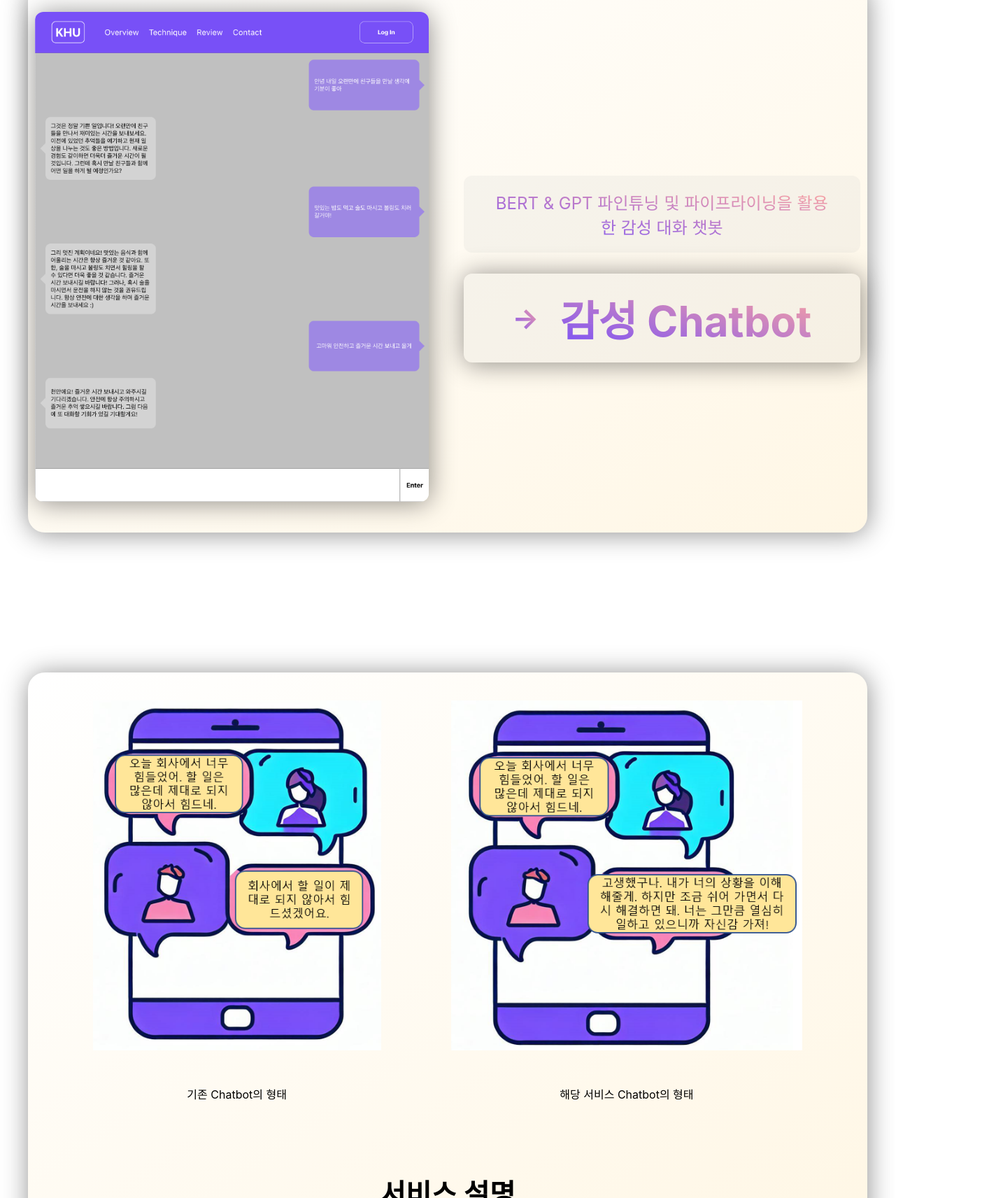
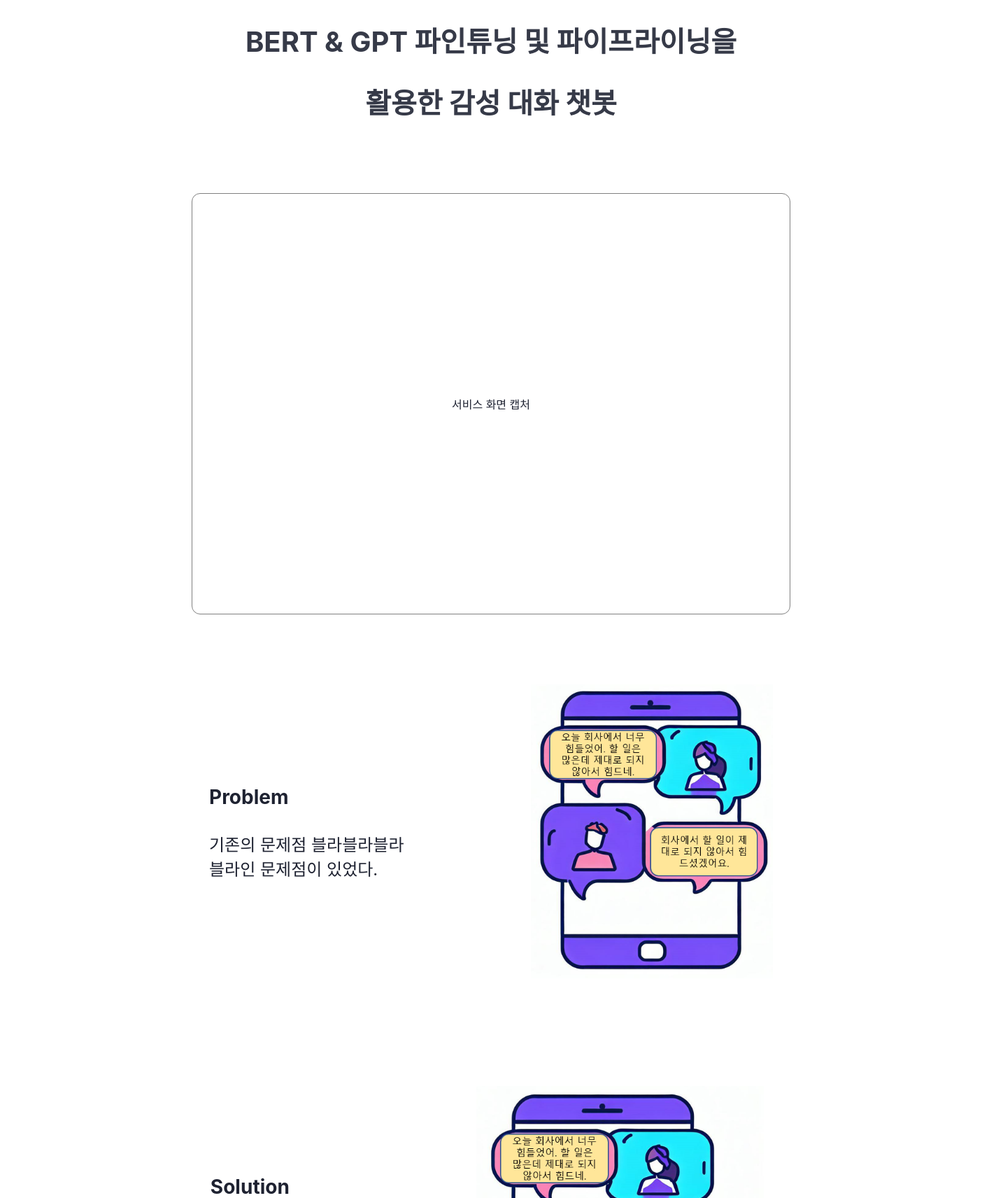
Before and after one commit to khucd-pringles/emotion-helper-web, a React (Create React App) app: page / in a window 1280 px wide. Shown: the part 348-2060 px from the top of the page at 70% size, 1404 px wide, since content can reach past the window. Built offline with nearby package versions, Linux system fonts and the light colour scheme; the HTML template or start-up script is replaced by a standard one.

Commit message:
design applying

```diff
--- a/package.json
+++ b/package.json
@@ -10,9 +10,11 @@
     "node-sass": "^7.0.3",
     "react": "^18.2.0",
     "react-dom": "^18.2.0",
+    "react-icons": "^4.9.0",
     "react-modal": "^3.16.1",
     "react-router-dom": "^6.3.0",
     "react-scripts": "5.0.1",
+    "react-type-animation": "^3.0.1",
     "web-vitals": "^2.1.4"
   },
   "scripts": {
--- a/src/view/router/main/Main.js
+++ b/src/view/router/main/Main.js
@@ -3,47 +3,161 @@
 import originalChatbot from "../../asset/images/original_chatbot.png";
 import outChatbot from "../../asset/images/ours_chatbot.png";
 import serviceCapture from "../../asset/images/service-capture.png";
+import serviceDescription from "../../asset/images/service-description.png";
+// import AiOutlineArrowDown from "react-icons/ai";
+import {TypeAnimation} from 'react-type-animation';
+
+const Feel = [
+    {"label": "가난한", color: 'darkgray'},
+    {"label": "불우한", color: 'lightgray'},
+    {"label": "감사하는", color: 'darkgray'},
+    {"label": "걱정스러운", color: 'lightgray'},
+    {"label": "고립된", color: 'darkgray'},
+    {"label": "괴로워하는", color: 'lightgray'},
+    {"label": "구역질 나는", color: 'darkgray'},
+    {"label": "기쁨", color: 'lightgray'},
+    {"label": "낙담한", color: 'darkgray'},
+    {"label": "의식하는", color: 'lightgray'},
+    {"label": "노여워하는", color: 'darkgray'},
+    {"label": "눈물이 나는", color: 'lightgray'},
+    {"label": "느긋", color: 'lightgray'},
+    {"label": "당혹스러운", color: 'darkgray'},
+    {"label": "당황", color: 'lightgray'},
+    {"label": "두려운", color: 'darkgray'},
+    {"label": "마비된", color: 'lightgray'},
+    {"label": "만족스러운", color: 'darkgray'},
+    {"label": "방어적인", color: 'lightgray'},
+    {"label": "배신당한", color: 'darkgray'},
+    {"label": "버려진", color: 'lightgray'},
+    {"label": "부끄러운", color: 'darkgray'},
+    {"label": "분노", color: 'lightgray'},
+    {"label": "불안", color: 'darkgray'},
+    {"label": "비통한", color: 'darkgray'},
+    {"label": "상처", color: 'lightgray'},
+    {"label": "성가신", color: 'darkgray'},
+    {"label": "스트레스 받는", color: 'lightgray'},
+    {"label": "슬픔", color: 'darkgray'},
+    {"label": "신뢰하는", color: 'lightgray'},
+    {"label": "신이 난", color: 'darkgray'},
+    {"label": "실망한", color: 'lightgray'},
+    {"label": "악의적인", color: 'darkgray'},
+    {"label": "안달하는", color: 'lightgray'},
+    {"label": "안도", color: 'darkgray'},
+    {"label": "억울한", color: 'lightgray'},
+    {"label": "열등감", color: 'lightgray'},
+    {"label": "염세적인", color: 'darkgray'},
+    {"label": "외로운", color: 'lightgray'},
+    {"label": "우울한", color: 'darkgray'},
+    {"label": "자신하는", color: 'lightgray'},
+    {"label": "조심스러운", color: 'darkgray'},
+    {"label": "좌절한", color: 'lightgray'},
+    {"label": "죄책감의", color: 'darkgray'},
+    {"label": "질투하는", color: 'lightgray'},
+    {"label": "짜증내는", color: 'darkgray'},
+    {"label": "초조한", color: 'lightgray'},
+    {"label": "충격 받은", color: 'darkgray'},
+    {"label": "취약한", color: 'darkgray'},
+    {"label": "툴툴대는", color: 'lightgray'},
+    {"label": "편안한", color: 'darkgray'},
+    {"label": "한심한", color: 'lightgray'},
+    {"label": "혐오스러운", color: 'darkgray'},
+    {"label": "혼란스러운", color: 'lightgray'},
+    {"label": "환멸을 느끼는", color: 'darkgray'},
+    {"label": "회의적인", color: 'lightgray'},
+    {"label": "후회되는", color: 'darkgray'},
+    {"label": "흥분", color: 'lightgray'},
+    {"label": "희생된", color: 'darkgray'},
+    {"label": "당황", color: 'lightgray'},
+]
 
 function Main(props) {
+
     return (
         <div id={"Main"}>
-            <div className="content-wrapper banner">
-                <div className="banner-wrapper">
-                    <div className="banner-img-wrapper">
-                        <img src={serviceCapture} alt="" className="banner-img"/>
+            <div className="container">
+                <div className="content-wrapper">
+                    <div className="banner-text">캡스톤디자인</div>
+                    <div className="banner-title-wrapper">
+                        <div className="banner-title-row">BERT & GPT 파인튜닝 및 파이프라이닝을</div>
+                        <div className="banner-title-row">활용한 감성 대화 챗봇</div>
                     </div>
-                    <div className="banner-text-wrapper">
-                        <div className="banner-text-row big bold">
-                            <div className="banner-text">
-                                BERT & GPT 파인튜닝 및 파이프라이닝을 활용한 감성 대화 챗봇
+                    <div className="banner-img-wrapper">서비스 화면 캡처</div>
+                </div>
+
+                <div className="content-wrapper">
+                    <div className="problem-wrapper">
+                        <div className="problem-text-wrapper">
+                            <div className="problem-title">Problem</div>
+                            <div className="problem-text">기존의 문제점 블라블라블라블라인 문제점이 있었다.</div>
+                        </div>
+                        <div className="problem-img-wrapper">
+                            <img src={originalChatbot} alt="" className="problem-img"/>
                         </div>
                     </div>
-                        <div className="banner-text-row-result">
-                            <div className="result-img-wrapper">-></div>
-                            <div className="banner-text">감성 Chatbot</div>
+                    <div className="problem-wrapper">
+                        <div className="problem-text-wrapper margin-less">
+                            <div className="problem-title">Solution</div>
+                            <div className="problem-text">문제점을 해결하기 위해 이런 방안 들을 적용했고, 어찌저찌하도록 수정했습니다.</div>
+                        </div>
+                        <div className="problem-img-wrapper">
+                            <img src={outChatbot} alt="" className="problem-img"/>
                         </div>
                     </div>
                 </div>
+
+                <div className="content-wrapper">
+                    <div className="content-title">How ?</div>
+                    <div className="sub-content-wrapper">
+                        <div className="sub-title">사용자의 입력을 약 60개의 감정으로 분류</div>
+                        <div className="emotion-wrapper">
+                            <div className="service-emotion-list-wrapper">
+                                {
+                                    Feel.map((li, index) => {
+                                        return (
+                                            <div className="list-box" key={index} style={{backgroundColor:li.color}}>
+                                                {li.label}
                                             </div>
-            <div className="content-wrapper">
-                <div className="service-wrapper">
-                    <div className="service-img-wrapper">
-                        <div className="service-img-box left">
-                            <img className='service-img' alt={'service-img'} src={originalChatbot}/>
-                            <div className="service-description">기존 Chatbot의 형태</div>
-                        </div>
-                        <div className="service-img-box">
-                            <img className='service-img' alt={'service-img'} src={outChatbot}/>
-                            <div className="service-description">해당 서비스 Chatbot의 형태</div>
-                        </div>
-                    </div>
-
-                    <div className="service-text">
-                        서비스 설명
+                                        )
+                                    })}
                             </div>
                         </div>
                     </div>
-            <div className="content-wrapper">
+                    <div className="sub-content-wrapper">
+                        <div className="sub-title">
+                            분석한 감정을 답변 생성에 반영하여 출력
+                        </div>
+                        <div className="description-wrapper">
+                            <div className="example-wrapper">
+                                <div className="example-text">
+                                    '시험을 망쳐서 속상해'
+                                </div>
+                                {/*<AiOutlineArrowDown/>*/}
+                                <div className="example-emotion">
+                                    '낙담하는'
+                                </div>
+                            </div>
+                            <TypeAnimation
+                                sequence={[
+                                    '친구랑 싸워서 속상해',
+                                    1000,
+                                    '올해 여름에는 비가 많이 온대',
+                                    1000,
+                                    '종강하면 해외여행 갈거야',
+                                    1000,
+                                    () => {
+                                        console.log('Sequence completed'); // Place optional callbacks anywhere in the array
+                                    }
+                                ]}
+                                wrapper="span"
+                                cursor={true}
+                                repeat={Infinity}
+                                style={{fontSize: '20px', display: 'inline-block'}}
+                            />
+                            <div className="description-text-wrapper"></div>
+                        </div>
+                    </div>
+                </div>
+                <div className="content-wrapper technique">
                     <div className="content-title">
                         Technique
                     </div>
@@ -51,8 +165,6 @@
                         뭘 넣지이이이잉이ㅣㅇ이이ㅣ이이ㅣ이이이이이이이이이이이이이ㅣ잉이
                     </div>
                 </div>
-
-
                 <div className="content-wrapper">
                     <div className="content-title">
                         Review
@@ -64,7 +176,8 @@
                                     <div className="img-box"></div>
                                     <div className="writer-name">김형준</div>
                                 </div>
-                            <div className="review-text-wrapper">정말 유용하게 잘 쓰고 있습니다. 저에게 딱 필요한 서비스입니다. 정말 유용하게 잘 쓰고 있습니다.
+                                <div className="review-text-wrapper">정말 유용하게 잘 쓰고 있습니다. 저에게 딱 필요한 서비스입니다. 정말 유용하게 잘 쓰고
+                                    있습니다.
                                     저에게 딱 필요한 서비스입니다. 정말 유용하게 잘 쓰고 있습니다. 저에게 딱 필요한 서비스입니다.
                                 </div>
                             </div>
@@ -73,7 +186,8 @@
                                     <div className="img-box"></div>
                                     <div className="writer-name">김형준</div>
                                 </div>
-                            <div className="review-text-wrapper">정말 유용하게 잘 쓰고 있습니다. 저에게 딱 필요한 서비스입니다. 정말 유용하게 잘 쓰고 있습니다.
+                                <div className="review-text-wrapper">정말 유용하게 잘 쓰고 있습니다. 저에게 딱 필요한 서비스입니다. 정말 유용하게 잘 쓰고
+                                    있습니다.
                                     저에게 딱 필요한 서비스입니다. 정말 유용하게 잘 쓰고 있습니다. 저에게 딱 필요한 서비스입니다.
                                 </div>
                             </div>
@@ -84,7 +198,8 @@
                                     <div className="img-box"></div>
                                     <div className="writer-name">김형준</div>
                                 </div>
-                            <div className="review-text-wrapper">정말 유용하게 잘 쓰고 있습니다. 저에게 딱 필요한 서비스입니다. 정말 유용하게 잘 쓰고 있습니다.
+                                <div className="review-text-wrapper">정말 유용하게 잘 쓰고 있습니다. 저에게 딱 필요한 서비스입니다. 정말 유용하게 잘 쓰고
+                                    있습니다.
                                     저에게 딱 필요한 서비스입니다. 정말 유용하게 잘 쓰고 있습니다. 저에게 딱 필요한 서비스입니다.
                                 </div>
                             </div>
@@ -93,7 +208,8 @@
                                     <div className="img-box"></div>
                                     <div className="writer-name">김형준</div>
                                 </div>
-                            <div className="review-text-wrapper">정말 유용하게 잘 쓰고 있습니다. 저에게 딱 필요한 서비스입니다. 정말 유용하게 잘 쓰고 있습니다.
+                                <div className="review-text-wrapper">정말 유용하게 잘 쓰고 있습니다. 저에게 딱 필요한 서비스입니다. 정말 유용하게 잘 쓰고
+                                    있습니다.
                                     저에게 딱 필요한 서비스입니다. 정말 유용하게 잘 쓰고 있습니다. 저에게 딱 필요한 서비스입니다.
                                 </div>
                             </div>
@@ -124,6 +240,9 @@
                     </div>
                 </div>
             </div>
+
+        </div>
+
     );
 }
 
--- a/src/view/router/main/style/Main.scss
+++ b/src/view/router/main/style/Main.scss
@@ -2,17 +2,18 @@
   display: flex;
   flex-direction: column;
   align-items: center;
-  margin : 100px 50px 0 50px;
-  .main-start-wrapper{
+  color: #1E2231;
+
+  .container{
     display: flex;
-    justify-content: center;
+    flex-direction: column;
     align-items: center;
-    width: 100%;
-    min-height: 600px;
-    border: 1px solid gray;
+    margin: 0 auto;
+    background-color: white;
   }
+
   .content-title{
-    margin: 40px 0 ;
+    margin: 40px 0 80px 0;
     text-align: center;
     font-size: 40px;
     font-weight: bold;
@@ -20,86 +21,131 @@
   .content-wrapper{
     display: flex;
     flex-direction: column;
+    align-items: center;
     width: 100%;
-    margin: 100px 0;
-    padding:40px 10px;
-    border-radius: 24px;
-    box-shadow:1px 2px 37px rgba(0,0,0,0.44);
-    background-image:linear-gradient(to bottom right, rgba(255,255,255,0.2), rgba(255, 173, 0, 0.1));
-    .banner-wrapper{
+    margin-top: 100px;
+
+    .banner-text{
+      margin-top: 100px;
+      text-align: center;
+      font-size: 28px;
+      font-weight: bold;
+      color: #5A5D6B;
+    }
+    .banner-title-wrapper{
+      margin-top: 48px;
+      .banner-title-row{
+        margin-bottom: 30px;
+        text-align: center;
+        color: #363A48;
+        font-size: 40px;
+        font-weight: bold;
+      }
+    }
+    .banner-img-wrapper{
       display: flex;
       justify-content: center;
+      align-items: center;
+      width: 854px;
+      height: 600px;
+      margin-top: 72px;
+      border:1px solid gray;
+      border-radius: 12px;
+    }
 
-      .banner-img-wrapper{
-        margin-right: 50px;
-        .banner-img{
-          height: 700px;
-          object-fit: contain;
-          border-radius: 12px;
-          box-shadow:1px 2px 37px rgba(0,0,0,0.44);
+    .problem-wrapper{
+      display: flex;
+      align-items: center;
+      margin-bottom: 150px;
+      .problem-text-wrapper{
+        margin-right: 160px;
+        color: #1E2231;
+        .problem-title{
+          font-size: 28px;
+          font-weight: bold;
         }
-        .banner-img:hover{
-          transform:scale(1.05);
-          transition : all 300ms ease-in;
+        .problem-text{
+          margin-top: 32px;
+          max-width: 300px;
+          font-size: 24px;
+        }
+        &.margin-less{
+          margin-right: 80px;
         }
       }
-      .banner-text-wrapper{
-        display: flex;
-        flex-direction: column;
-        justify-content: center;
-        max-width: 700px;
-        .banner-text-row{
-          text-align: center;
-          font-size: 24px;
-          padding: 20px 40px;
-          background-color: rgba(192,192,192,0.15);
-          border-radius: 12px;
-
-          &.bold{
-            font-size:24px;
-            margin:30px 0;
-          }
-          .banner-text{
-            background: linear-gradient(to right top, #7950f7, #ffa69e);
-            color: transparent;
-            -webkit-background-clip: text;
-          }
-        }
-        .banner-text-row-result{
-          display: flex;
-          justify-content: center;
-          align-items: center;
-          font-weight: bold;
-          padding: 20px 40px;
-          background-color: rgba(192,192,192,0.15);
-          border-radius: 12px;
-          box-shadow:1px 2px 37px rgba(0,0,0,0.44);
-
-          .result-img-wrapper{
-            margin-right: 30px;
-            font-size: 40px;
-            border-radius: 12px;
-            background: linear-gradient(to right top, #7950f7, #ffa69e);
-            color: transparent;
-            -webkit-background-clip: text;
-          }
-          .banner-text{
-            font-size: 60px;
-            background: linear-gradient(to right top, #7950f7, #ffa69e);
-            color: transparent;
-            -webkit-background-clip: text;
-          }
+      .problem-img-wrapper{
+        .problem-img{
+          height: 420px;
+          object-fit: contain;
         }
       }
     }
-    .service-wrapper{
+
+
+    .sub-content-wrapper{
       display: flex;
       flex-direction: column;
       justify-content: center;
       align-items: center;
+      width: 100%;
+      padding:50px 0;
+      .sub-title{
+        font-size: 28px;
+        font-weight: bold;
+        padding-bottom: 10px;
+        border-bottom: 1px solid #1E2231;
+      }
+      .emotion-wrapper{
+        display: flex;
+        flex-direction: column;
+        align-items: center;
+
+        .service-emotion-list-wrapper{
+          display: flex;
+          flex-direction: row;
+          flex-wrap: wrap;
+          justify-content: center;
+          margin: 50px 0;
+          width: 50%;
+          .list-box{
+            display: flex;
+            justify-content: center;
+            align-items: center;
+            width: 8%;
+            padding:20px 0;
+            height: 30px;
+            border-radius: 12px;
+            text-align: center;
+            font-weight: bold;
+            font-size: 14px;
+            color: white;
+          }
+        }
+      }
+      .description-wrapper{
+        display: flex;
+        flex-direction: column;
+        align-items: center;
+        margin: 50px 0;
+        .example-wrapper{
+          display: flex;
+          flex-direction: column;
+          align-items: center;
+          margin-bottom: 50px;
+          .example-text{
+            margin-bottom: 50px;
+            font-size: 32px;
+            font-weight: bold;
+          }
+          .example-emotion{
+
+          }
+        }
+      }
       .service-img-wrapper{
         display: flex;
         justify-content: center;
+        margin:50px 0;
         .service-img-box{
           display: flex;
           flex-direction: column;
@@ -113,19 +159,16 @@
           }
           .service-description{
             margin-top: 50px;
+            font-size: 24px;
           }
           &.left{
             margin-right: 100px;
           }
         }
       }
-      .service-text{
-        margin-top: 100px;
-        font-size: 40px;
-        font-weight: bold;
+    }
 
-      }
-    }
+
     .technique-wrapper{
       display: flex;
       justify-content: center;
@@ -195,8 +238,9 @@
         }
       }
     }
-    &.no-border{
-      border: none;
+
+    &.technique{
+      background: #FAFAFB;
     }
   }
 }
--- a/src/view/template/header/Header.js
+++ b/src/view/template/header/Header.js
@@ -95,7 +95,7 @@
                     {
                         isLogIn ?
                             <div className="btn-wrapper" onClick={()=>onClickStart()}>
-                                <div className="btn sign-in">Start</div>
+                                <div className="btn sign-in">Start -></div>
                             </div>
                             :
                             <div className="btn-wrapper" onClick={() => onClickLogIn()}>
```
Also changed, not shown: src/view/router/service/Service.js (+4 -7 lines), src/view/template/header/style/Header.scss (+5 -7 lines), src/view/asset/images/service-description.png (added), 1 other file (tests, documents, lock files or other folders). Lines whose indentation alone changed are shown as unchanged.
